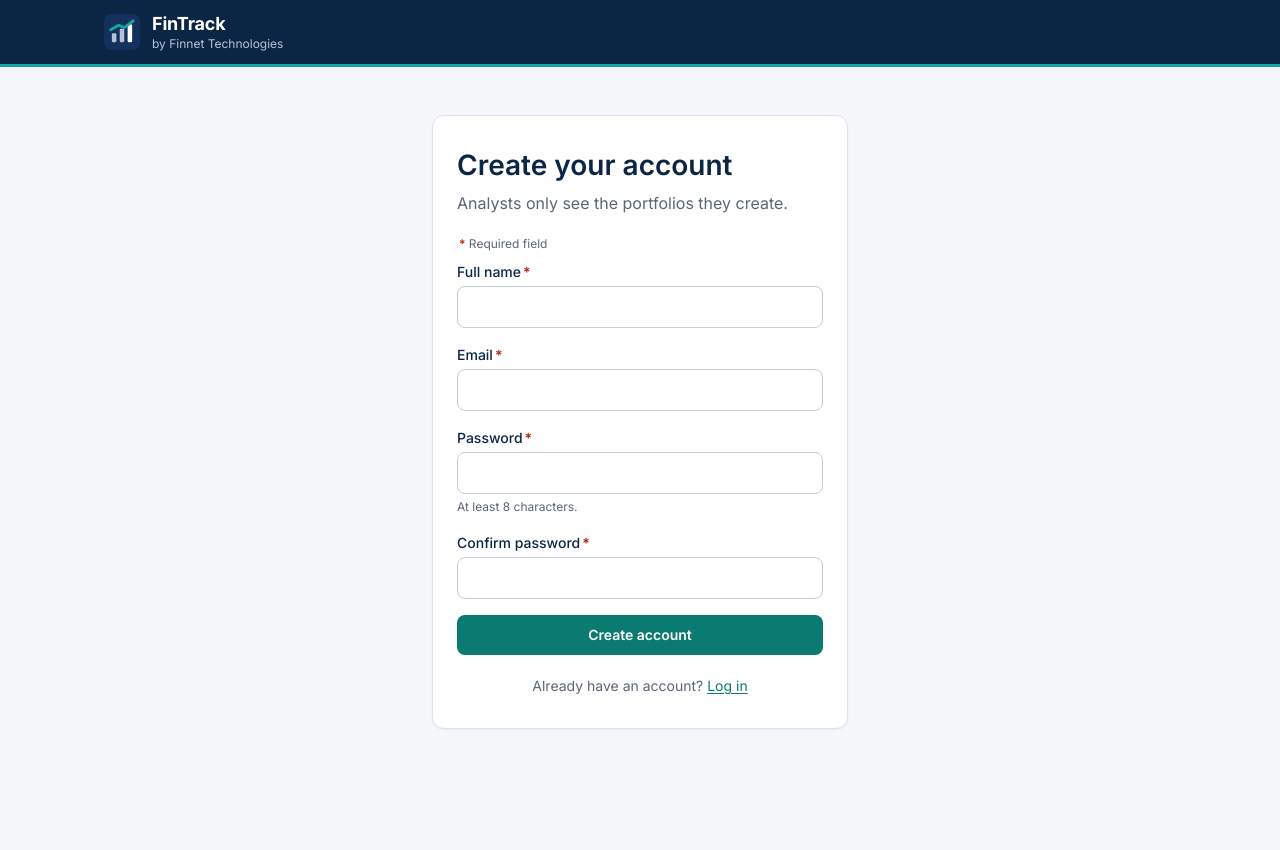
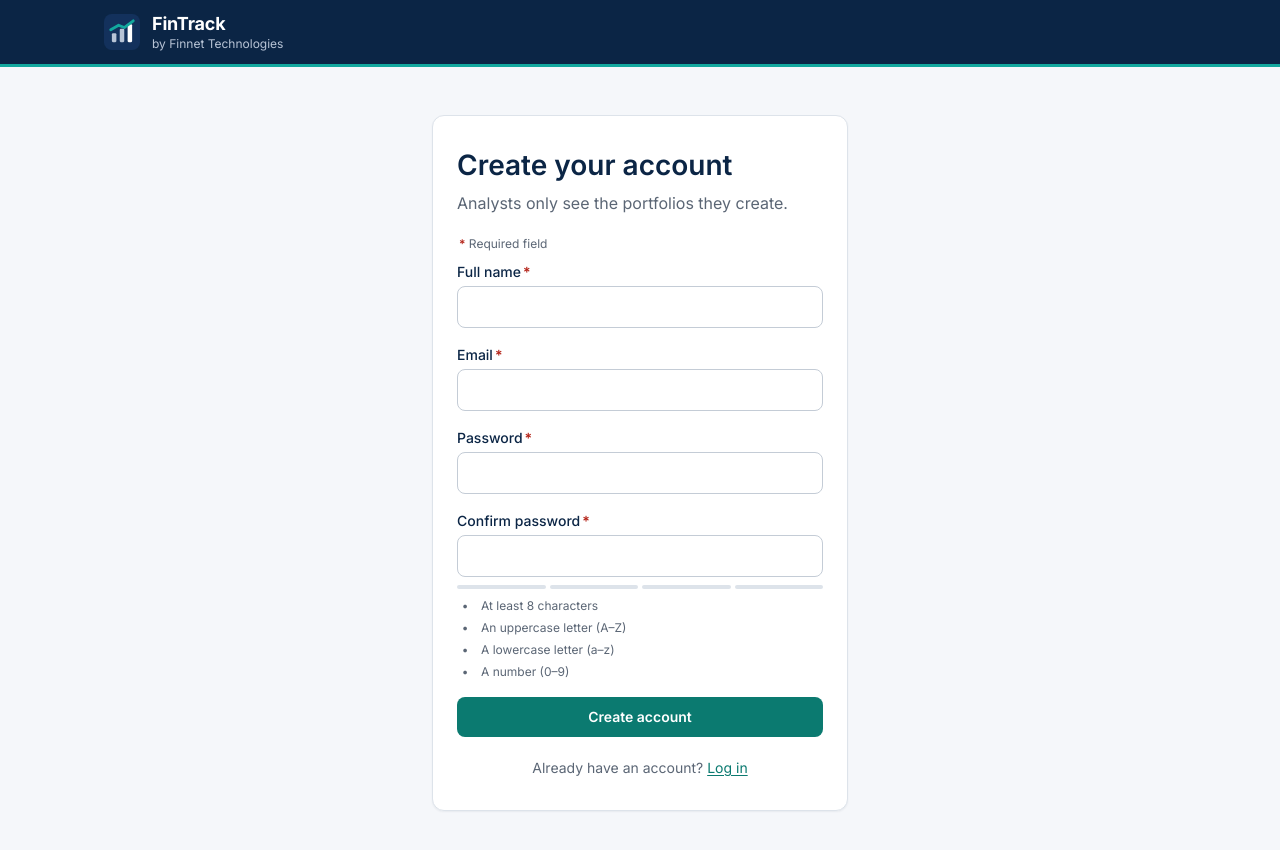
Before and after one commit to Nellie87/Fintrack, a React (Vite) app in the folder frontend/: page /register in a window 1280 px wide. Shown: the top 850 px of the page. Before the commit the page ends 800 px from the top, so only its background shows below. Built offline with nearby package versions, Linux system fonts and the light colour scheme; no server answers.

Commit message:
feat(web): require stronger passwords and show friendlier errors
Adds a live password checklist on register (API enforces upper, lower and a number), plain-language error messages, and moves the remaining colours into design tokens.

```diff
--- a/frontend/src/components/AppLayout.tsx
+++ b/frontend/src/components/AppLayout.tsx
@@ -16,7 +16,7 @@ export function AppLayout() {
           user && (
             <>
               <span className="app-header__user">{user.name}</span>
-              <button type="button" className="btn btn--ghost-on-dark btn--small" onClick={logout}>
+              <button type="button" className="btn btn--danger btn--small" onClick={logout}>
                 Log out
               </button>
             </>
--- /dev/null
+++ b/frontend/src/components/PasswordChecklist.css
@@ -0,0 +1,72 @@
+/* Live password checklist on the register form. Uses tokens only. */
+.pw-check {
+  display: flex;
+  flex-direction: column;
+  gap: var(--space-2);
+  margin-top: calc(-1 * var(--space-2));
+}
+.pw-check__meter {
+  display: grid;
+  grid-template-columns: repeat(4, 1fr);
+  gap: var(--space-1);
+}
+.pw-check__bar {
+  height: 4px;
+  border-radius: 2px;
+  background: var(--color-border);
+  transition: background-color 0.2s;
+}
+.pw-check__bar--weak {
+  background: var(--color-danger);
+}
+.pw-check__bar--fair {
+  background: var(--chart-4);
+}
+.pw-check__bar--strong {
+  background: var(--color-accent);
+}
+.pw-check__strength {
+  font-size: var(--text-xs);
+  font-weight: var(--weight-semibold);
+}
+.pw-check__strength--weak {
+  color: var(--color-danger);
+}
+.pw-check__strength--fair {
+  color: var(--color-text-muted);
+}
+.pw-check__strength--strong {
+  color: var(--color-accent);
+}
+.pw-check__list {
+  display: grid;
+  grid-template-columns: repeat(auto-fit, minmax(13rem, 1fr));
+  gap: var(--space-1) var(--space-4);
+  margin: 0;
+  padding: 0;
+  list-style: none;
+  font-size: var(--text-xs);
+  color: var(--color-text-muted);
+}
+.pw-check__item {
+  display: flex;
+  align-items: center;
+  gap: var(--space-2);
+}
+.pw-check__item--ok {
+  color: var(--color-accent);
+}
+.pw-check__item--bad {
+  color: var(--color-danger);
+}
+.pw-check__icon {
+  display: inline-flex;
+  justify-content: center;
+  width: 1rem;
+  font-weight: var(--weight-bold);
+}
+@media (prefers-reduced-motion: reduce) {
+  .pw-check__bar {
+    transition: none;
+  }
+}
--- /dev/null
+++ b/frontend/src/components/PasswordChecklist.tsx
@@ -0,0 +1,55 @@
+import { PASSWORD_RULES } from "../lib/passwordRules";
+import "./PasswordChecklist.css";
+
+type PasswordChecklistProps = {
+  id: string;
+  password: string;
+  confirm: string;
+};
+
+/**
+ * Ticks off each password rule as the analyst types, and says whether the two
+ * passwords match. Each line uses an icon and words, never colour alone.
+ */
+export function PasswordChecklist({ id, password, confirm }: PasswordChecklistProps) {
+  const met = PASSWORD_RULES.filter((r) => r.test(password)).length;
+  const strength = password.length === 0 ? "empty" : met <= 2 ? "weak" : met === 3 ? "fair" : "strong";
+  const strengthLabel = { empty: "", weak: "Weak", fair: "Almost there", strong: "Strong" }[strength];
+
+  return (
+    <div id={id} className="pw-check">
+      <div className="pw-check__meter" aria-hidden="true">
+        {PASSWORD_RULES.map((r, i) => (
+          <span key={r.id} className={`pw-check__bar ${i < met ? `pw-check__bar--${strength}` : ""}`} />
+        ))}
+      </div>
+      {strengthLabel && <p className={`pw-check__strength pw-check__strength--${strength}`}>{strengthLabel}</p>}
+
+      <ul className="pw-check__list" aria-label="Password requirements">
+        {PASSWORD_RULES.map((r) => {
+          const ok = r.test(password);
+          return (
+            <li key={r.id} className={ok ? "pw-check__item pw-check__item--ok" : "pw-check__item"}>
+              <span className="pw-check__icon" aria-hidden="true">
+                {ok ? "✓" : "•"}
+              </span>
+              {r.label}
+              <span className="visually-hidden">{ok ? " (done)" : " (not yet)"}</span>
+            </li>
+          );
+        })}
+        {confirm.length > 0 && (
+          <li
+            className={password === confirm ? "pw-check__item pw-check__item--ok" : "pw-check__item pw-check__item--bad"}
+            aria-live="polite"
+          >
+            <span className="pw-check__icon" aria-hidden="true">
+              {password === confirm ? "✓" : "✕"}
+            </span>
+            {password === confirm ? "Passwords match" : "Passwords don't match yet"}
+          </li>
+        )}
+      </ul>
+    </div>
+  );
+}
--- a/frontend/src/components/StateViews.tsx
+++ b/frontend/src/components/StateViews.tsx
@@ -1,6 +1,6 @@
 import type { ReactNode } from "react";
 import type { UseQueryResult } from "@tanstack/react-query";
-import { ApiError } from "../api/client";
+import { friendlyError } from "../lib/friendlyError";
 
 /**
  * Loading, empty and error views used by every screen that calls the API.
@@ -28,7 +28,7 @@ export function EmptyState({ title, children, action }: { title: string; childre
 }
 
 export function ErrorState({ error, onRetry }: { error: unknown; onRetry?: () => void }) {
-  const message = error instanceof ApiError ? error.message : "Something went wrong while loading this.";
+  const message = friendlyError(error);
   return (
     <div className="state state--error" role="alert">
       <p className="state__title">We couldn't load this</p>
--- a/frontend/src/components/TextField.tsx
+++ b/frontend/src/components/TextField.tsx
@@ -5,6 +5,8 @@ type TextFieldProps = InputHTMLAttributes<HTMLInputElement> & {
   label: string;
   error?: string;
   hint?: string;
+  /** id of extra help rendered outside the field (e.g. a live checklist), announced with the hint and error. */
+  describedById?: string;
 };
 
 /**
@@ -12,14 +14,14 @@ type TextFieldProps = InputHTMLAttributes<HTMLInputElement> & {
  * hint/error are linked with aria-describedby so screen readers announce them.
  */
 export const TextField = forwardRef<HTMLInputElement, TextFieldProps>(function TextField(
-  { label, error, hint, id, className, ...inputProps },
+  { label, error, hint, describedById, id, className, ...inputProps },
   ref,
 ) {
   const autoId = useId();
   const inputId = id ?? autoId;
   const hintId = hint ? `${inputId}-hint` : undefined;
   const errorId = error ? `${inputId}-error` : undefined;
-  const describedBy = [hintId, errorId].filter(Boolean).join(" ") || undefined;
+  const describedBy = [hintId, describedById, errorId].filter(Boolean).join(" ") || undefined;
 
   return (
     <div className={["field", className].filter(Boolean).join(" ")}>
--- /dev/null
+++ b/frontend/src/lib/friendlyError.ts
@@ -0,0 +1,37 @@
+import { ApiError } from "../api/client";
+
+/**
+ * Turns any error into a sentence an analyst can act on, without status codes or jargon.
+ * The API's own messages are kept where they are already specific and plain
+ * (e.g. "Cannot sell 500 SCOM: only 300 held on 2026-01-02.").
+ */
+export function friendlyError(error: unknown): string {
+  if (!(error instanceof ApiError)) return "Something unexpected happened. Please try again.";
+
+  switch (error.code) {
+    case "NETWORK_ERROR":
+      return "We can't reach FinTrack right now. Check your internet connection, then try again.";
+    case "UNAUTHORIZED":
+      return error.message.startsWith("Incorrect")
+        ? "That email and password don't match. Check them and try again."
+        : "You've been signed out for security. Please log in again.";
+    case "EMAIL_TAKEN":
+      return "There's already an account with this email. Try logging in instead.";
+    case "NOT_FOUND":
+      return "We couldn't find this. It may have been deleted.";
+    case "VALIDATION_ERROR":
+      return "Some details need another look. Check the highlighted fields.";
+    case "INSUFFICIENT_HOLDINGS":
+    case "CONFLICT":
+      return error.message;
+  }
+  if (error.status >= 500) return "Something went wrong on our side. Please try again in a moment.";
+  return "That didn't work. Please try again.";
+}
+
+/** Rewrites the few field messages from the API that read like system output. */
+export function friendlyFieldMessage(message: string): string {
+  const held = /^Exceeds holding of (.+)\.$/.exec(message);
+  if (held) return `You only hold ${held[1]}, so you can't sell more than that.`;
+  return message;
+}
--- /dev/null
+++ b/frontend/src/lib/passwordRules.ts
@@ -0,0 +1,7 @@
+/** Password rules, shared by the register form's schema and its live checklist. The API checks the same ones (backend/src/lib/schemas.ts). */
+export const PASSWORD_RULES = [
+  { id: "length", label: "At least 8 characters", test: (p: string) => p.length >= 8 },
+  { id: "upper", label: "An uppercase letter (A–Z)", test: (p: string) => /[A-Z]/.test(p) },
+  { id: "lower", label: "A lowercase letter (a–z)", test: (p: string) => /[a-z]/.test(p) },
+  { id: "number", label: "A number (0–9)", test: (p: string) => /\d/.test(p) },
+] as const;
--- a/frontend/src/pages/RegisterPage.tsx
+++ b/frontend/src/pages/RegisterPage.tsx
@@ -1,12 +1,14 @@
-import { useState } from "react";
-import { useForm } from "react-hook-form";
+import { useId, useState } from "react";
+import { useForm, useWatch } from "react-hook-form";
 import { zodResolver } from "@hookform/resolvers/zod";
 import { z } from "zod";
 import { Link } from "react-router";
 import { useAuth } from "../auth/auth-context";
+import { PasswordChecklist } from "../components/PasswordChecklist";
 import { RequiredNote } from "../components/RequiredMark";
 import { TextField } from "../components/TextField";
 import { applyServerErrors } from "../lib/applyServerErrors";
+import { PASSWORD_RULES } from "../lib/passwordRules";
 import { usePageTitle } from "../lib/usePageTitle";
 
 // Same rules as the API (backend/src/lib/schemas.ts), so most mistakes are caught before a request.
@@ -20,8 +22,11 @@ const schema = z
     email: z.string().trim().min(1, "Email is required.").pipe(z.email("Enter a valid email address.")),
     password: z
       .string()
-      .min(8, "Password must be at least 8 characters.")
-      .max(72, "Password must be at most 72 characters."),
+      .max(72, "Password must be at most 72 characters.")
+      .superRefine((p, ctx) => {
+        const missing = PASSWORD_RULES.filter((r) => !r.test(p)).map((r) => r.label.toLowerCase());
+        if (missing.length) ctx.addIssue({ code: "custom", message: `Your password still needs: ${missing.join(", ")}.` });
+      }),
     confirmPassword: z.string().min(1, "Please confirm your password."),
   })
   .refine((v) => v.password === v.confirmPassword, {
@@ -34,16 +39,21 @@ export function RegisterPage() {
   usePageTitle("Create account");
   const { register: createAccount } = useAuth();
   const [formError, setFormError] = useState<string | null>(null);
+  const checklistId = useId();
 
   const {
     register,
     handleSubmit,
     setError,
+    control,
     formState: { errors, isSubmitting },
   } = useForm<RegisterValues>({
     resolver: zodResolver(schema),
     defaultValues: { name: "", email: "", password: "", confirmPassword: "" },
   });
+  // Live values for the checklist under the password fields.
+  const password = useWatch({ control, name: "password" }) ?? "";
+  const confirmPassword = useWatch({ control, name: "confirmPassword" }) ?? "";
 
   const onSubmit = handleSubmit(async ({ name, email, password }) => {
     setFormError(null);
@@ -82,7 +92,7 @@ export function RegisterPage() {
           label="Password"
           type="password"
           autoComplete="new-password"
-          hint="At least 8 characters."
+          describedById={checklistId}
           error={errors.password?.message}
           {...register("password")}
         />
@@ -94,6 +104,7 @@ export function RegisterPage() {
           error={errors.confirmPassword?.message}
           {...register("confirmPassword")}
         />
+        <PasswordChecklist id={checklistId} password={password} confirm={confirmPassword} />
         <button className="btn btn--primary btn--block" type="submit" disabled={isSubmitting}>
           {isSubmitting ? "Creating account…" : "Create account"}
         </button>
--- a/frontend/src/styles/tokens.css
+++ b/frontend/src/styles/tokens.css
@@ -27,6 +27,8 @@
   --color-text-muted: #5b6675;
   --color-text-on-dark: #ffffff;
   --color-text-on-dark-muted: #b8c4d6;
+  --color-border-on-dark: rgb(255 255 255 / 0.35);
+  --color-backdrop: rgb(7 26 51 / 0.55); /* navy-900 scrim behind dialogs */
 
   /* Meaning: gain/loss colours only ever appear next to a + or − sign */
   --color-gain: #12784f;
@@ -35,6 +37,7 @@
   --color-loss-soft: #fdecea;
   --color-danger: #b42318;
   --color-danger-hover: #93201a;
+  --color-danger-border: rgb(180 35 24 / 0.3);
 
   /* Chart palette (allocation donut), navy → teal → greys */
   --chart-1: #0b2545;
```
Also changed, not shown: frontend/src/lib/applyServerErrors.ts (+6 -5 lines), frontend/src/styles/components.css (+4 -4 lines), 2 other files (tests, documents, lock files or other folders).
